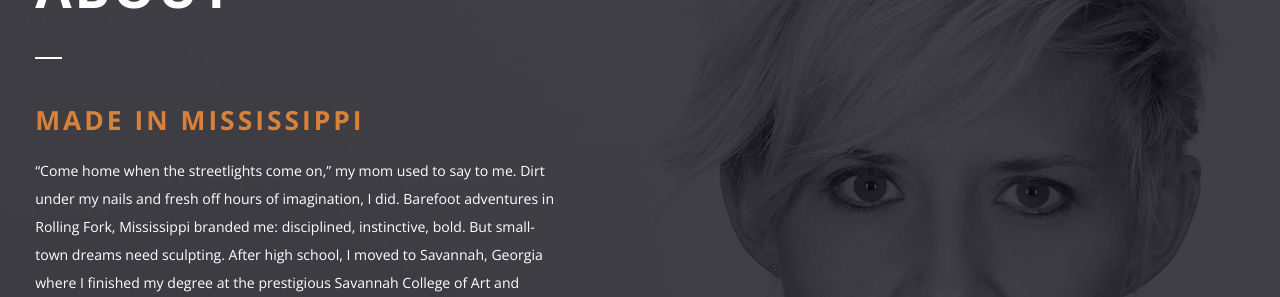
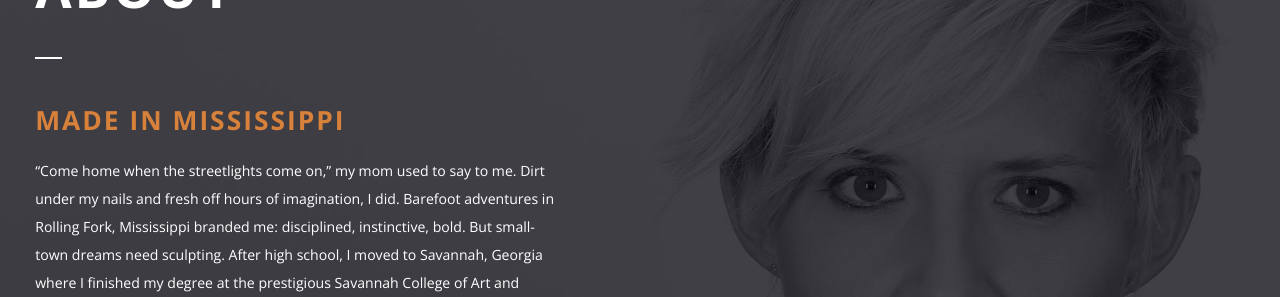
Before and after one commit to EmilyBlaineClark/emilyblaineclark.github.io, a Jekyll site: the page built from about.html, in a window 1280 px wide. Shown: the part 189-486 px from the top of the page. Built offline with Jekyll 4.4.1, drawn with Linux system fonts in a browser that asks for light colours; nearby versions of some CDN libraries.

Commit message:
Update _general.scss

```diff
--- a/_sass/_general.scss
+++ b/_sass/_general.scss
@@ -99,7 +99,7 @@
   font-family: $opensans;
   color: $orange;
   text-transform: uppercase;
-  letter-spacing: 3px;
+  letter-spacing: 2px;
   margin-top: 1em;
 }
 
@@ -134,7 +134,7 @@
   display: block;
   height: 1px;
   width: 100%;
-  background: white(0.4);
+  background: white(0.5);
   margin-top: 2em;
   margin-bottom: 2em;
 }
```
